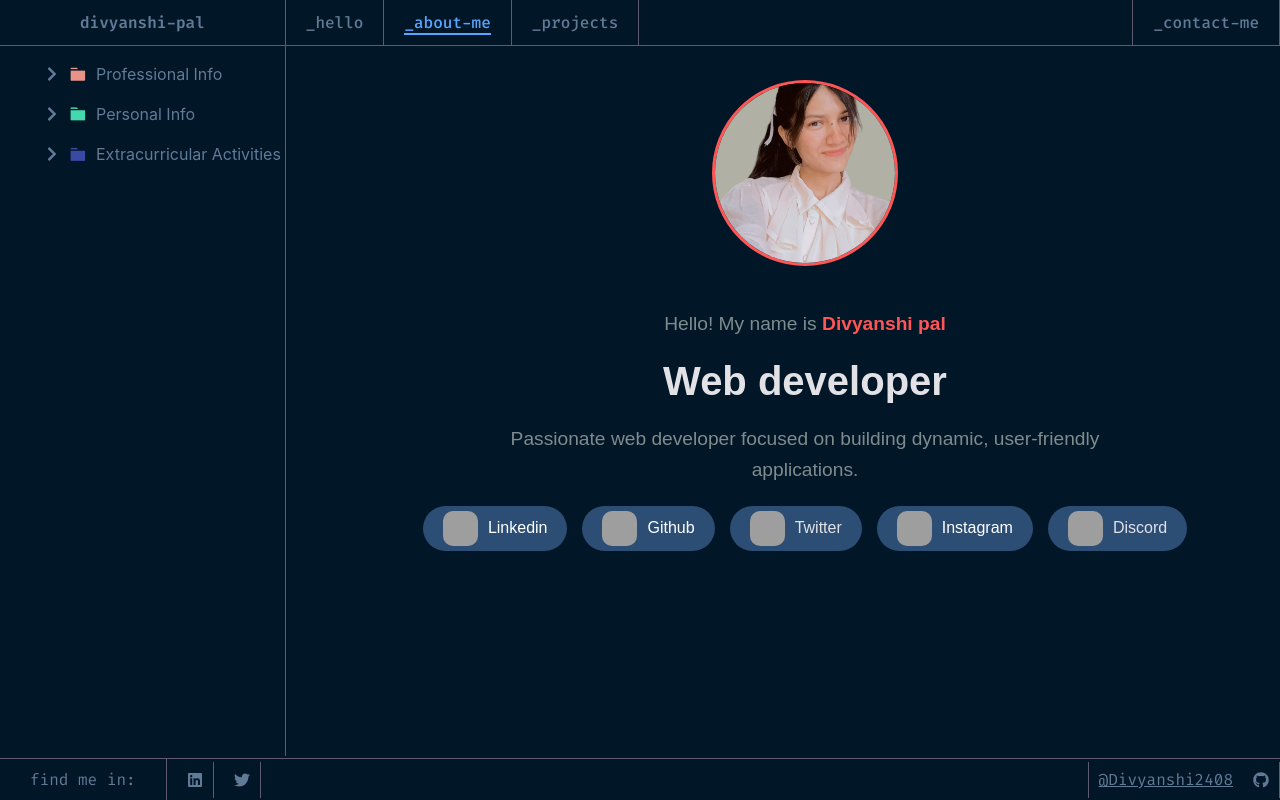
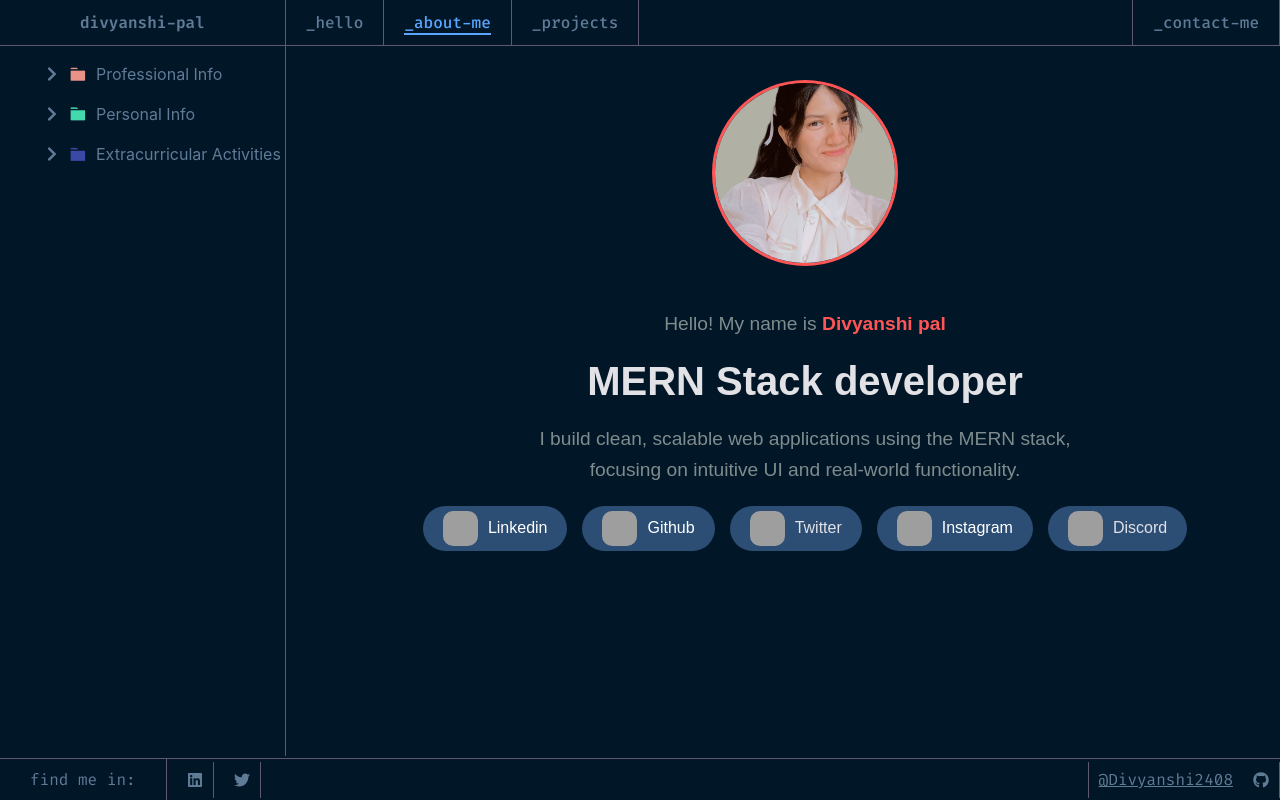
Before and after one commit to Divyanshi2408/Portfolio, a React (Create React App) app: page /about-me in a window 1280 px wide. Built offline with nearby package versions, Linux system fonts and the light colour scheme; grey boxes are pictures that could not be loaded.

Commit message:
update about

```diff
--- a/src/pages/AboutPage.jsx
+++ b/src/pages/AboutPage.jsx
@@ -334,9 +334,12 @@ const AboutPage = () => {
             </div>
             <div className="intro-text">
               <p>Hello! My name is <span className="highlight">Divyanshi pal</span></p>
-              <h1 className="role-title">Web developer</h1>
+              <h1 className="role-title">MERN Stack developer</h1>
               <p className="description">
-                Passionate web developer focused on building dynamic, user-friendly applications.
+                <p>
+                I build clean, scalable web applications using the MERN stack, focusing on intuitive UI and real-world functionality.
+              </p>
+
               </p>
             </div>
             <div className="tech-icons">
```
